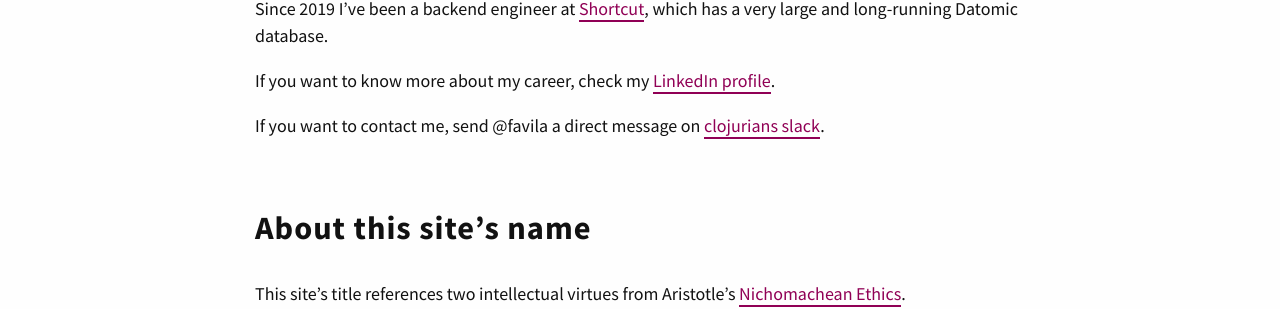
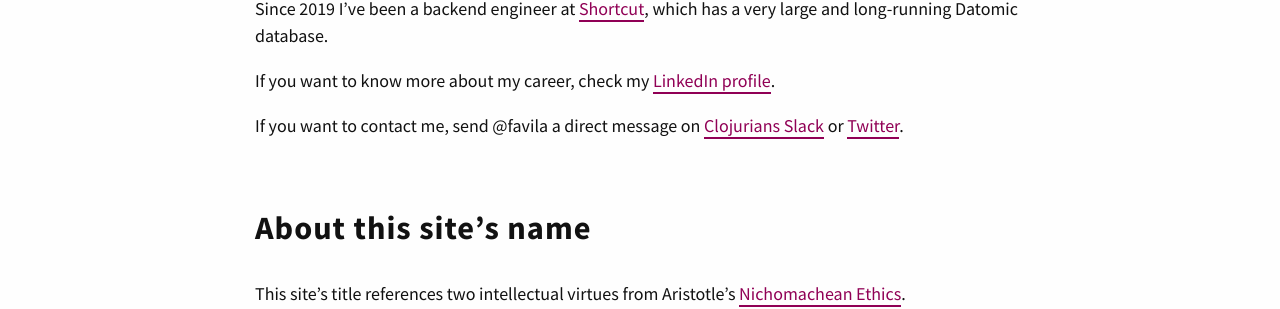
Before and after one commit to favila/favila.github.io, a Jekyll site: the page built from pages/about.md, in a window 1280 px wide and 1390 px high. Shown: the part 434-743 px from the top of the window. Built offline with Jekyll 4.4.1, drawn with Linux system fonts in a browser that asks for light colours.

Commit message:
Mention twitter DM on about page

```diff
--- a/pages/about.md
+++ b/pages/about.md
@@ -18,8 +18,8 @@ which has a very large and long-running Datomic database.
 
 If you want to know more about my career, check my [LinkedIn profile].
 
-If you want to contact me, send @favila a direct message on [clojurians
-slack].
+If you want to contact me, send @favila a direct message on [Clojurians
+Slack] or [Twitter].
 
 [Clojure]: https://clojure.org/
 [ClojureScript]: https://clojurescript.org/
@@ -27,7 +27,9 @@ slack].
 [clojure-in-action]: https://www.manning.com/books/clojure-in-action-second-edition
 [Shortcut]: https://www.shortcut.com/
 [LinkedIn profile]: https://linkedin.com/in/{{site.socialmedia.linkedin}}
-[clojurians slack]: https://clojurians.slack.com/
+[Clojurians Slack]: https://clojurians.slack.com/
+[Twitter]: https://twitter.com/{{site.socialmedia.twitter}}
+
 ## About this site's name
 
 This site's title references two intellectual virtues from Aristotle's
```
